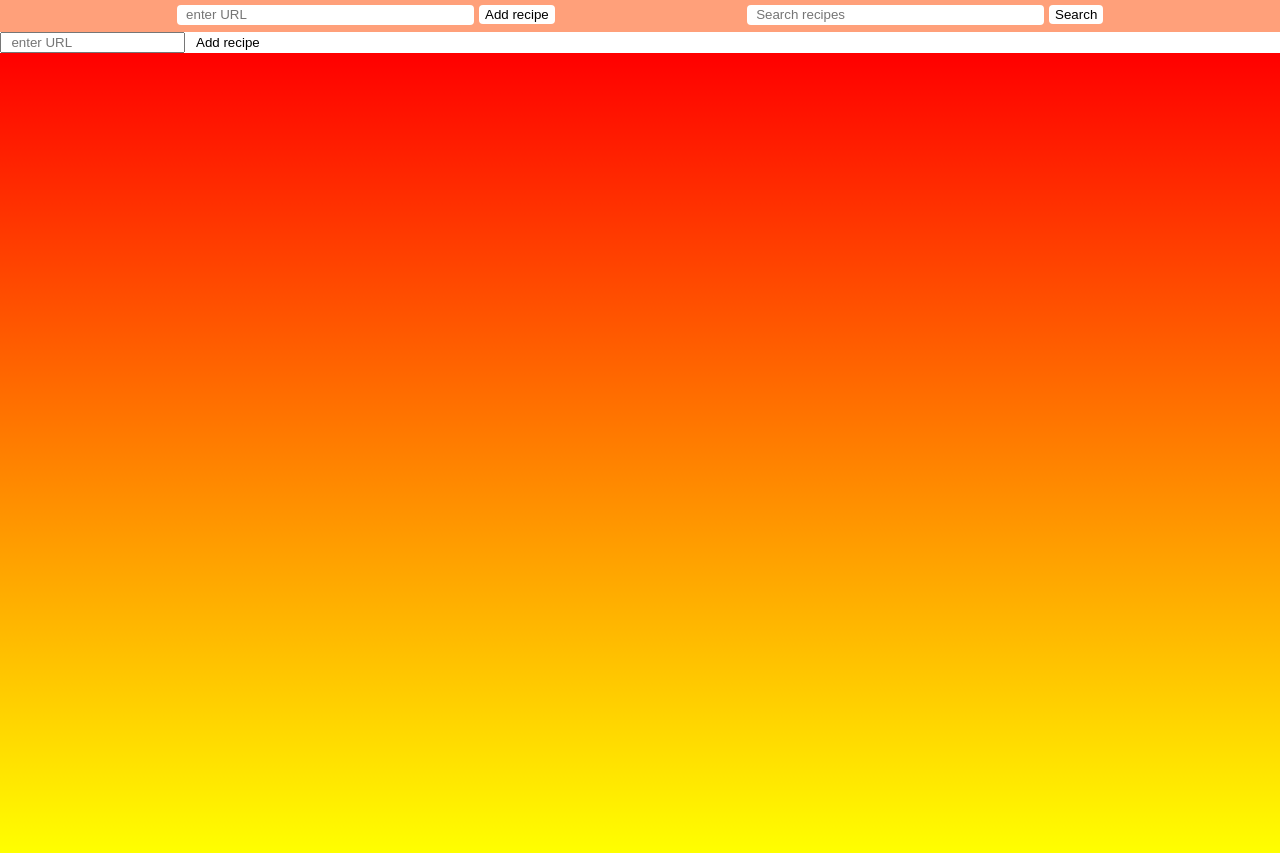
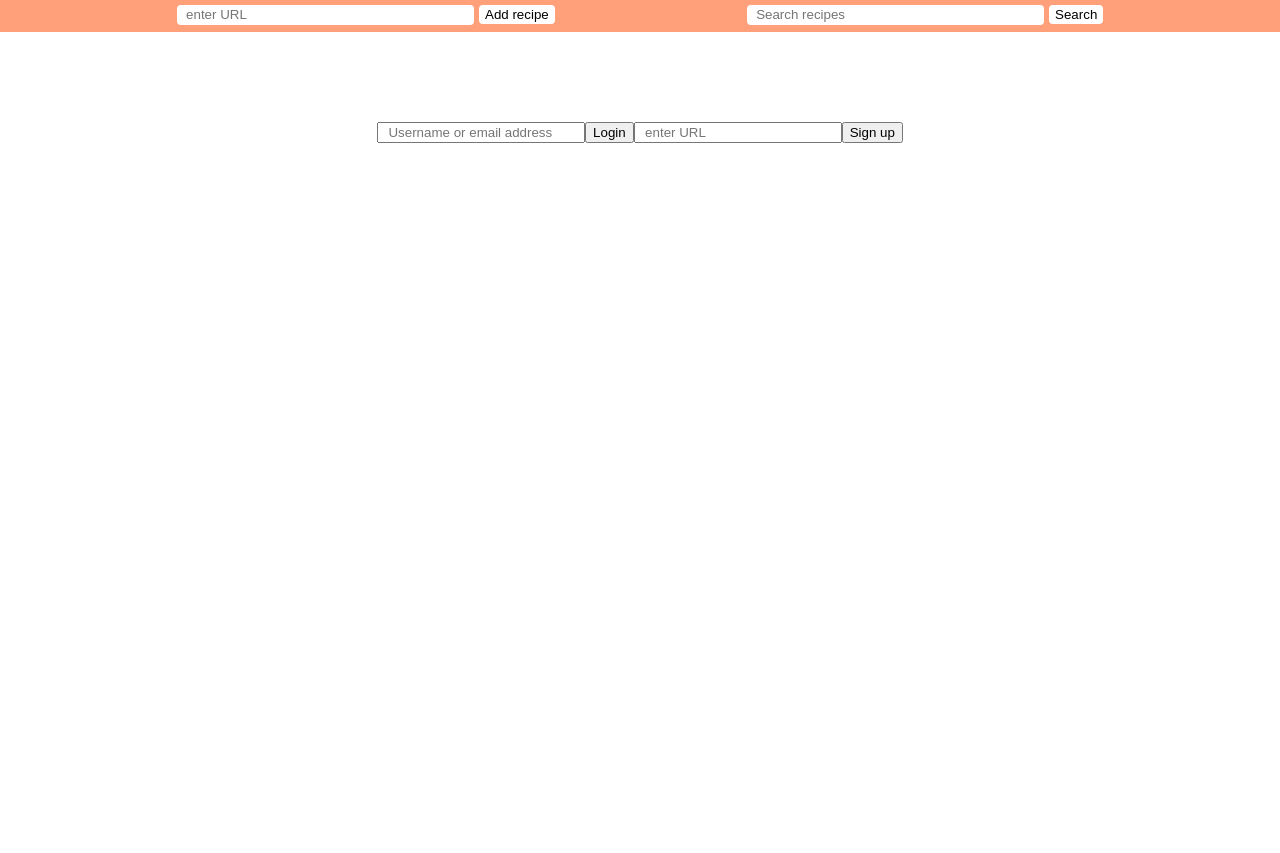
Before and after one commit to zacpeires/MyCookbook, a React app: page /login in a window 1280 px wide. Shown: the part 49-902 px from the top of the page. After the commit the page ends 800 px from the top, so only its background shows below. Built offline with nearby package versions, Linux system fonts and the light colour scheme; no server answers.

Commit message:
feature: login/signup bars

```diff
--- a/client/components/Login.js
+++ b/client/components/Login.js
@@ -1,48 +1,55 @@
-import React, { Component } from 'react'
+import React, { Component } from "react";
 
 class Login extends Component {
   constructor() {
-    super()
+    super();
 
-      this.state = {
-        userName: '',
-        userLogin: ''
-      }
+    this.state = {
+      userName: "",
+      name: ""
+    };
 
-      this.handleChange = this.handleChange.bind(this)
-      this.handleSubmit = this.handleSubmit.bind(this)
-    }
+    this.handleChange = this.handleChange.bind(this);
+    this.handleSubmit = this.handleSubmit.bind(this);
+  }
 
-    handleSubmit() {
+  handleSubmit() {}
 
-    }
-
-    handleChange() {
-
-    }
+  handleChange() {}
 
   render() {
     return (
-      <div className="login-container">
-          <form autoComplete="off" onSubmit={this.props.handleSubmit}>
+      <div className="loginpage-container">
+        <div className="signin-form">
+          <form autoComplete="off" onSubmit={this.state.handleSubmit}>
             <input
               type="text"
-              name="webScrapeUrl"
-              value={this.props.webScrapeUrl}
-              onChange={this.props.handleChange}
+              name="userName"
+              value={this.state.userName}
+              onChange={this.handleChange}
+              placeholder="  Username or email address"
+            />
+            <button type="submit">Login</button>
+          </form>
+        </div>
+
+        <div className="signup-form">
+          <form autoComplete="off" onSubmit={this.state.handleSubmit}>
+            <input
+              type="text"
+              name="name"
+              value={this.state.name}
+              onChange={this.handleChange}
               placeholder="  enter URL"
             />
-            <button className="toolbar-btn" type="submit">
-              Add recipe
+            <button type="submit">
+              Sign up
             </button>
           </form>
-
-
-
+        </div>
       </div>
-    )
+    );
   }
 }
 
-
-export default Login
+export default Login;
--- a/client/routes.js
+++ b/client/routes.js
@@ -25,7 +25,7 @@ class Routes extends Component {
     return (
       <div>
       <Route path='/login' component={Login} />
-      <Route path='/' component={HomePage} />
+      <Route   exact path='/' component={HomePage} />
       {/* <Route path='/new-recipe' component={WebscrapedData} />  */}
       </div>
     )
--- a/public/index.css
+++ b/public/index.css
@@ -172,3 +172,16 @@ a {
   width: 100%;
   background: linear-gradient(red, yellow);
 }
+
+.loginpage-container {
+  display: flex;
+  justify-content: center;
+  margin-top: 7%
+}
+
+.signin-form input {
+  width: 200px
+}
+.signup-form input {
+  width: 200px
+}
```
Also changed, not shown: client/store/home.js (added).
